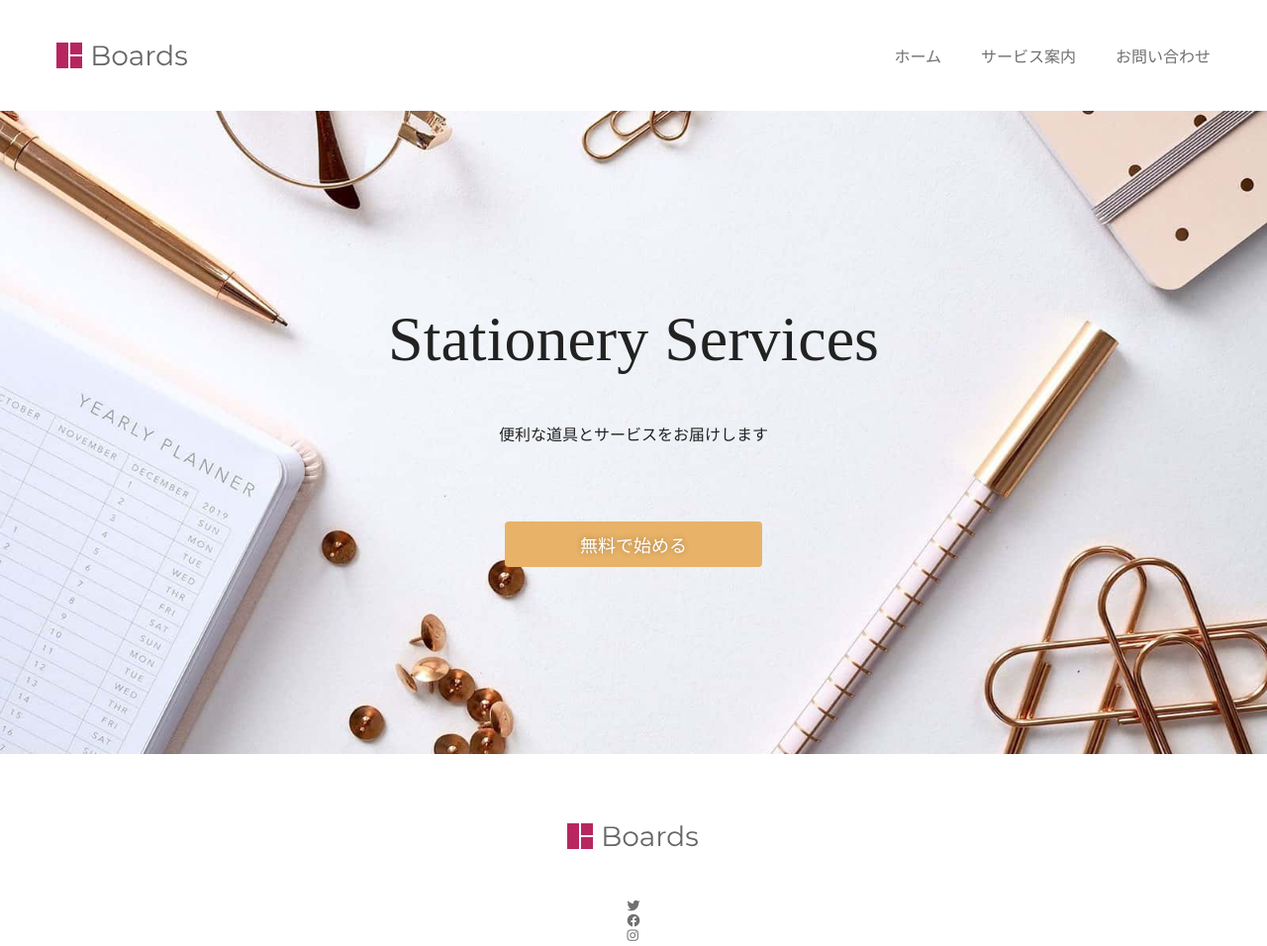
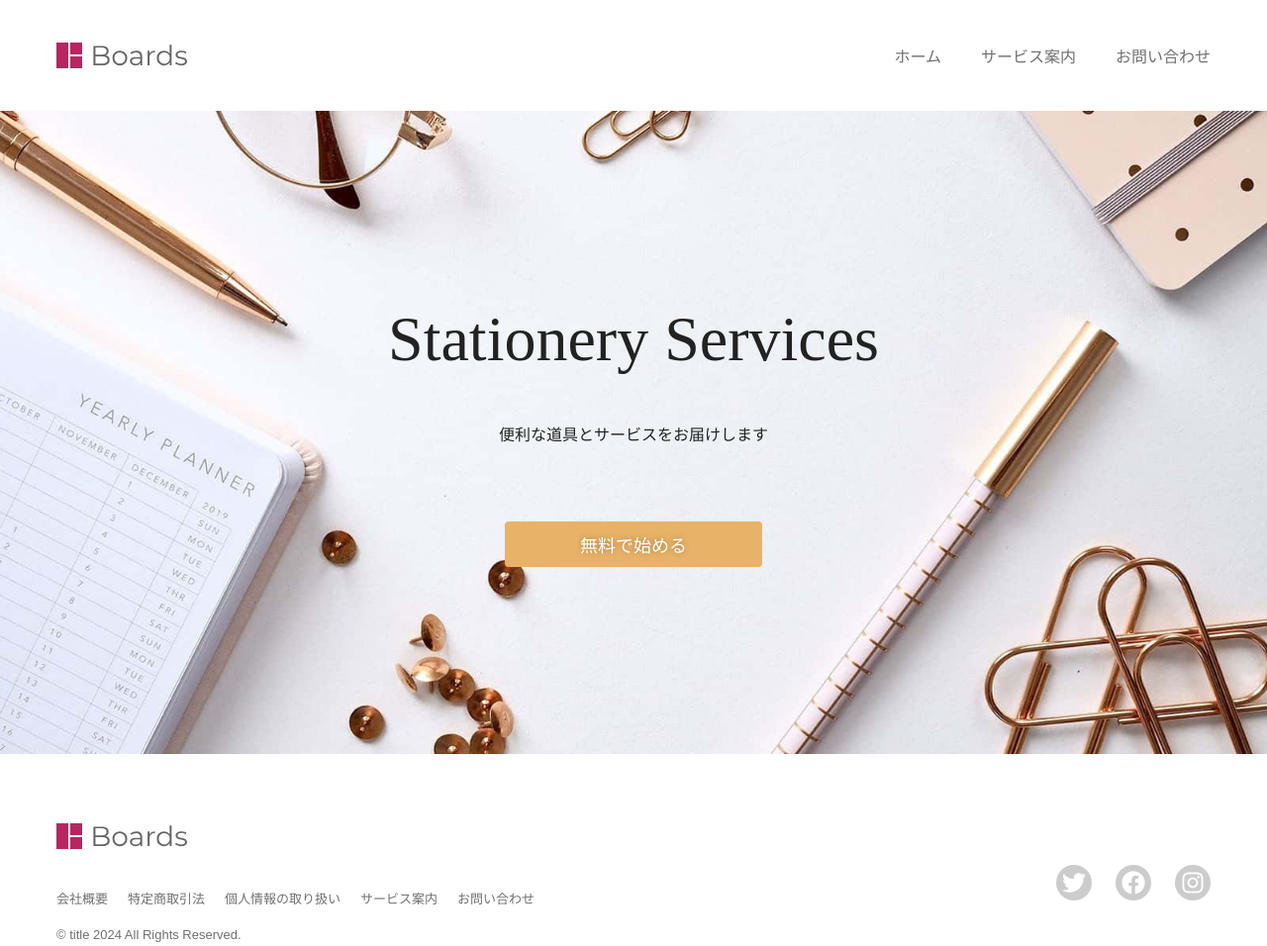
Before and after one commit to airi2023/web-responsive, a plain HTML site: page index.html in a window 1280 px wide. Shown: the top 956 px of the page at 99% size. Drawn offline with Linux system fonts and the light colour scheme.

Commit message:
トップページのヘッダー・メイン画像・フッター完了

```diff
--- a/style.css
+++ b/style.css
@@ -108,21 +108,23 @@ img {
 
 
 /* 色 */
-.hamburger-inner,.hamburger-inner::before,.hamburger-inner::after,
+.hamburger-inner,
+.hamburger-inner::before,
+.hamburger-inner::after,
 .hamburger.is-active .hamburger-inner,
 .hamburger.is-active .hamburger-inner::before,
-.hamburger.is-active .hamburger-inner::after{
+.hamburger.is-active .hamburger-inner::after {
     background-color: currentColor;
 }
 
 
 /* ナビ　PC時 */
-@media(min-width:768px){
-  .navbtn{
+@media(min-width:768px) {
+    .navbtn {
         display: none;
     }
 
-  .nav ul{
+    .nav ul {
         display: flex;
         gap: 40px;
         color: #707070;
@@ -207,16 +209,75 @@ img {
 }
 
 
-/* フッター */
-.footer{
+/* フッター -------------------------*/
+.footer {
     padding: 70px 0;
     background-color: #fff;
     color: #707070;
     font-size: 13px;
 }
 
-.footer-container{
+.footer-container {
     display: grid;
     gap: 50px;
-    justify-items: center;/*各列内のアイテムの横位置*/
+    justify-items: center;
+    /*各列内のアイテムの横位置*/
 }
+
+/* SNS */
+.footer-sns {
+    display: flex;
+    gap: 24px;
+    font-size: 24px;
+}
+
+.footer-sns a {
+    display: grid;
+    place-items: center;
+    width: 36px;
+    height: 36px;
+    /* aspect-ratio: 1 / 1; */
+    background-color: #ccc;
+    color: #fff;
+    clip-path: circle(50%);
+}
+
+/* @supports not (aspect-ratio: 1/1) {
+    .footer-sns a {
+        height: 36px;
+    }
+} */
+
+
+/* ナビ */
+.footer-menu {
+    display: flex;
+    flex-wrap: wrap;
+    justify-content: center;
+    gap: 20px;
+}
+
+@media(min-width:768px) {
+    .footer-container {
+        grid-template-columns: auto auto;
+        grid-template-rows: auto auto auto;
+        gap: 20px;
+    }
+
+    .footer-container> .footer-site{
+        margin-bottom: 20px;
+    }
+
+    /* 左寄せ */
+    .footer-container>*:not(.footer-sns) {
+        justify-self: start;
+    }
+
+    /* 右寄せ */
+    .footer-container>.footer-sns {
+        grid-column: 2;
+        grid-row: 1/4;
+        justify-self: end;
+        align-self: center;
+    }
+}
```
Lines whose indentation alone changed are shown as unchanged.
